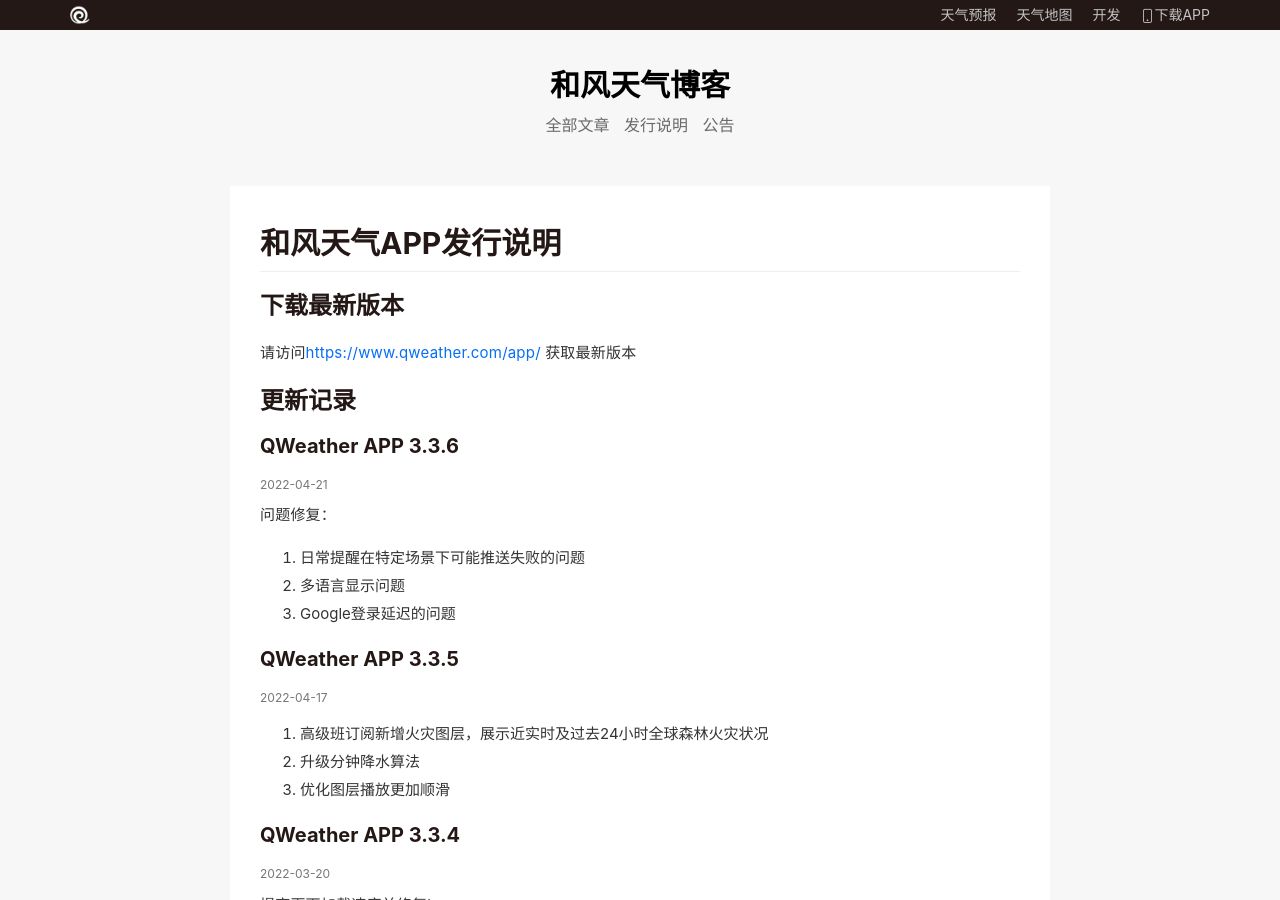
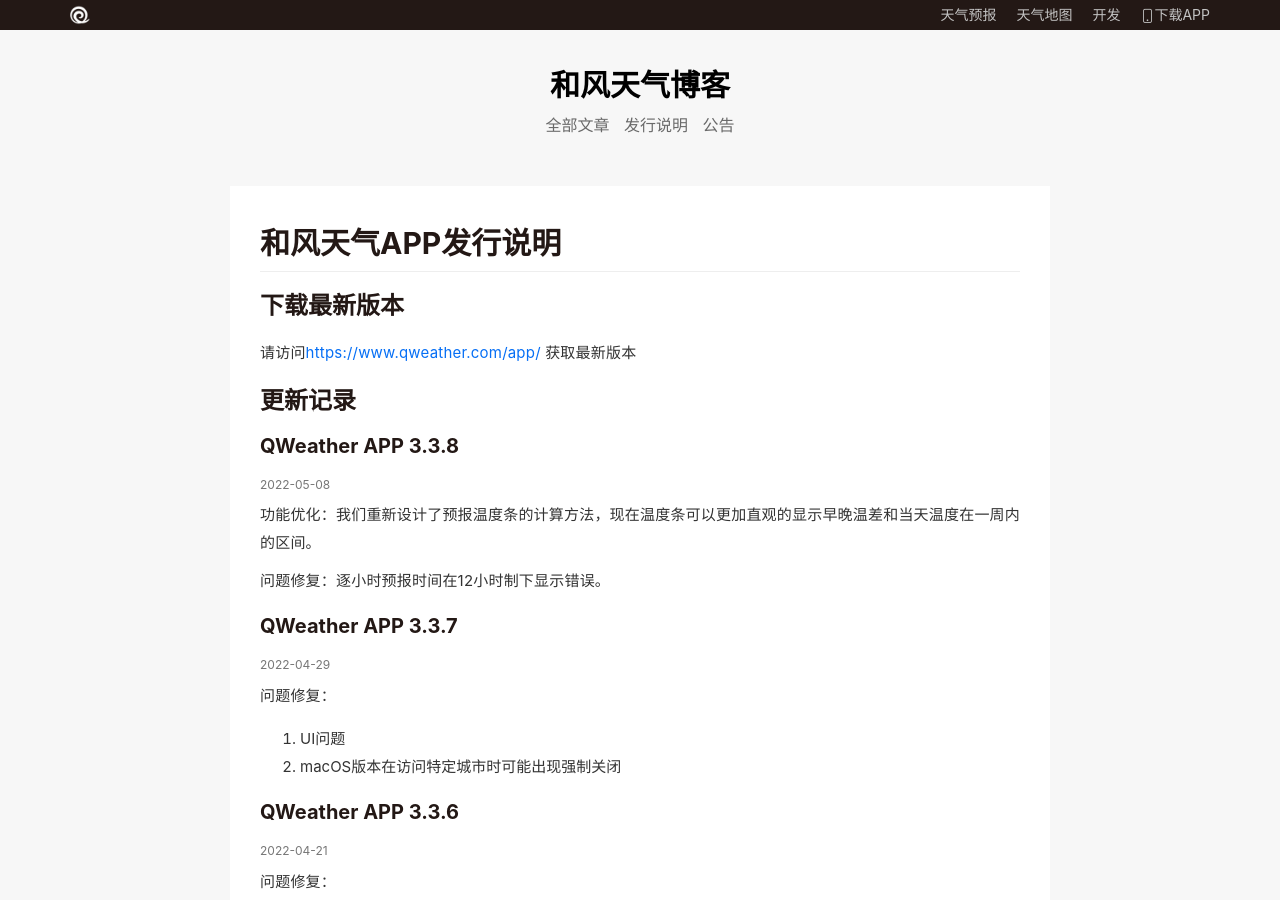
Before and after one commit to qwd/blog, a Jekyll site: the page built from pages/release-app.html, in a window 1280 px wide and 900 px high. Built offline with Jekyll 4.4.1, drawn with Linux system fonts in a browser that asks for light colours; some web fonts are replaced; comment, search, counter and statistics services are not loaded.

Commit message:
APP 3.3.7 and 3.3.8 released (#7)

```diff
--- a/_data/release-app.yml
+++ b/_data/release-app.yml
@@ -1,3 +1,15 @@
+- ver: 3.3.8
+  date: 2022-05-08
+  text: |-
+   功能优化：我们重新设计了预报温度条的计算方法，现在温度条可以更加直观的显示早晚温差和当天温度在一周内的区间。
+
+   问题修复：逐小时预报时间在12小时制下显示错误。
+- ver: 3.3.7
+  date: 2022-04-29
+  text: |-
+   问题修复：
+   1. UI问题
+   2. macOS版本在访问特定城市时可能出现强制关闭
 - title: QWeather APP 3.3.6
   ver: 3.3.6
   date: 2022-04-21
```
